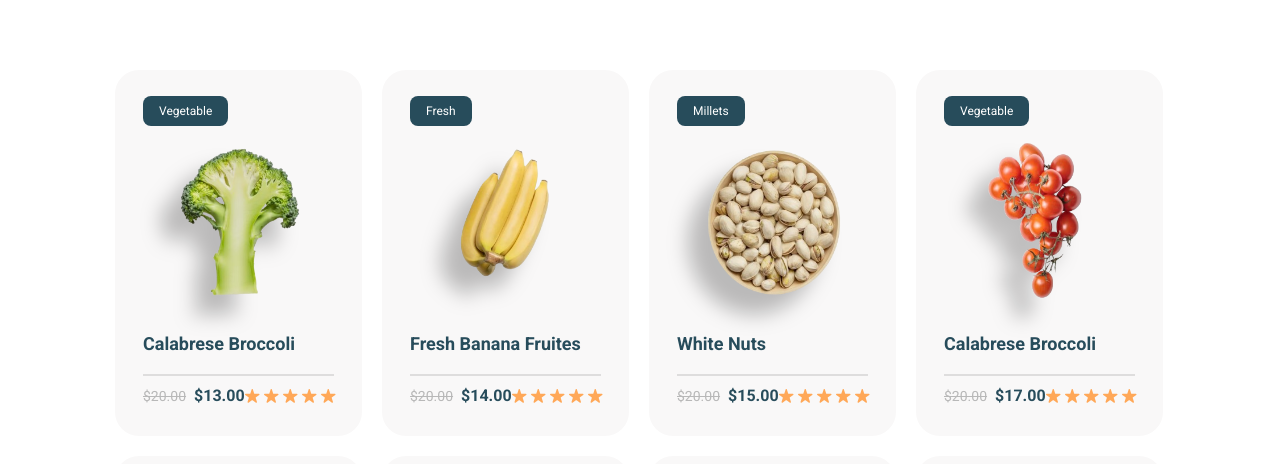
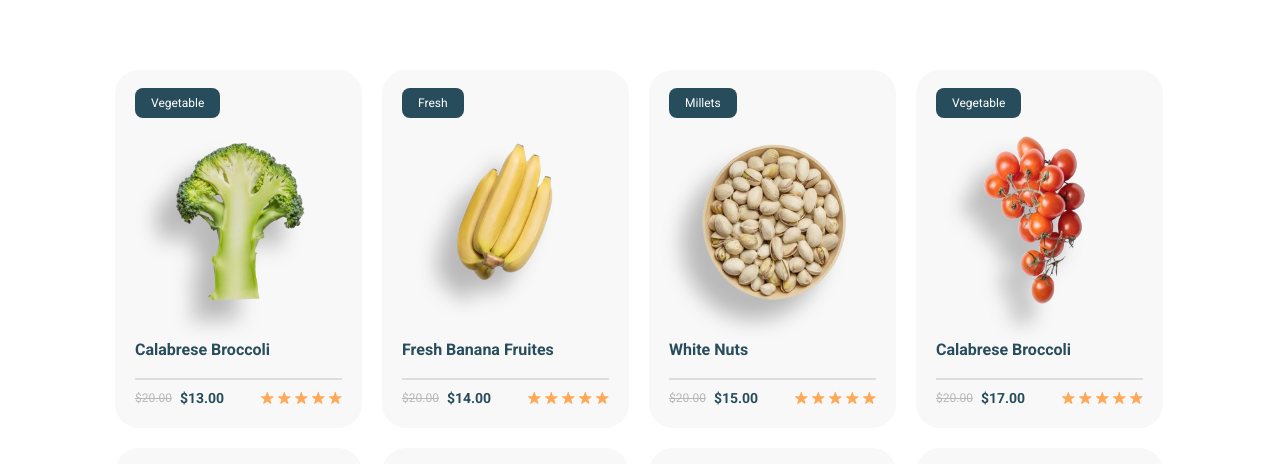
Before and after one commit to samandargofurov/organick, a React (Vite) app: page /shop in a window 1280 px wide. Shown: the part 422-886 px from the top of the page. Built offline with nearby package versions, Linux system fonts and the light colour scheme.

Commit message:
update shop

```diff
--- a/src/pages/shop.tsx
+++ b/src/pages/shop.tsx
@@ -22,39 +22,31 @@ const Shop = () => {
         <div className="container mx-auto max-w-[1050px]">
           <div className="flex flex-wrap gap-5 mb-36">
             {filteredCards.map((el, index) => (
-              <div
-                key={index}
-                className="bg-[#F9F8F8] w-[247px] p-7 rounded-3xl"
-              >
+              <div key={index} className="bg-[#F9F8F8] w-[247px] p-5 rounded-3xl">
               <span className="bg-[#274c5b] text-white px-4 py-2 text-xs rounded-lg">
                 {el.category}
               </span>
-                <div
-                  className="cursor-pointer"
-                  onClick={() => handleRedirect(el.id)}
-                >
+              <div onClick={() => handleRedirect(el.id)}>
                 <img
-                    className="drop-shadow-4xl w-56 h-52"
+                  className="drop-shadow-4xl cursor-pointer w-[207px] h-56"
                   src={el.image}
                   alt={el.title}
                 />
               </div>
               <div className="flex flex-col gap-4">
-                  <h6 className="text-[#274C5B] font-bold text-lg">
-                    {el.title}
-                  </h6>
+                <h6 className="text-[#274C5B] font-bold text-md">{el.title}</h6>
                 <div className="flex items-center justify-between border-t-2 border-[#DEDDDD] pt-2">
                   <div className="flex items-center gap-2">
-                      <p className="text-sm text-[#B8B8B8] line-through">
+                    <p className="text-xs text-[#B8B8B8] line-through">
                       {el.oldPrice}
                     </p>
-                      <p className="text-md font-semibold text-[#274C5B]">
+                    <p className="text-sm font-semibold text-[#274C5B]">
                       {el.newPrice}
                     </p>
                   </div>
                   <div className="flex items-center gap-1">
                     {Array.from({ length: el.rating }, (_, i) => (
-                        <img key={i} src={star} alt="" width={15} />
+                      <img key={i} src={star} alt="" className="cursor-pointer" width={13} />
                     ))}
                   </div>
                 </div>
```
Lines whose indentation alone changed are shown as unchanged.
